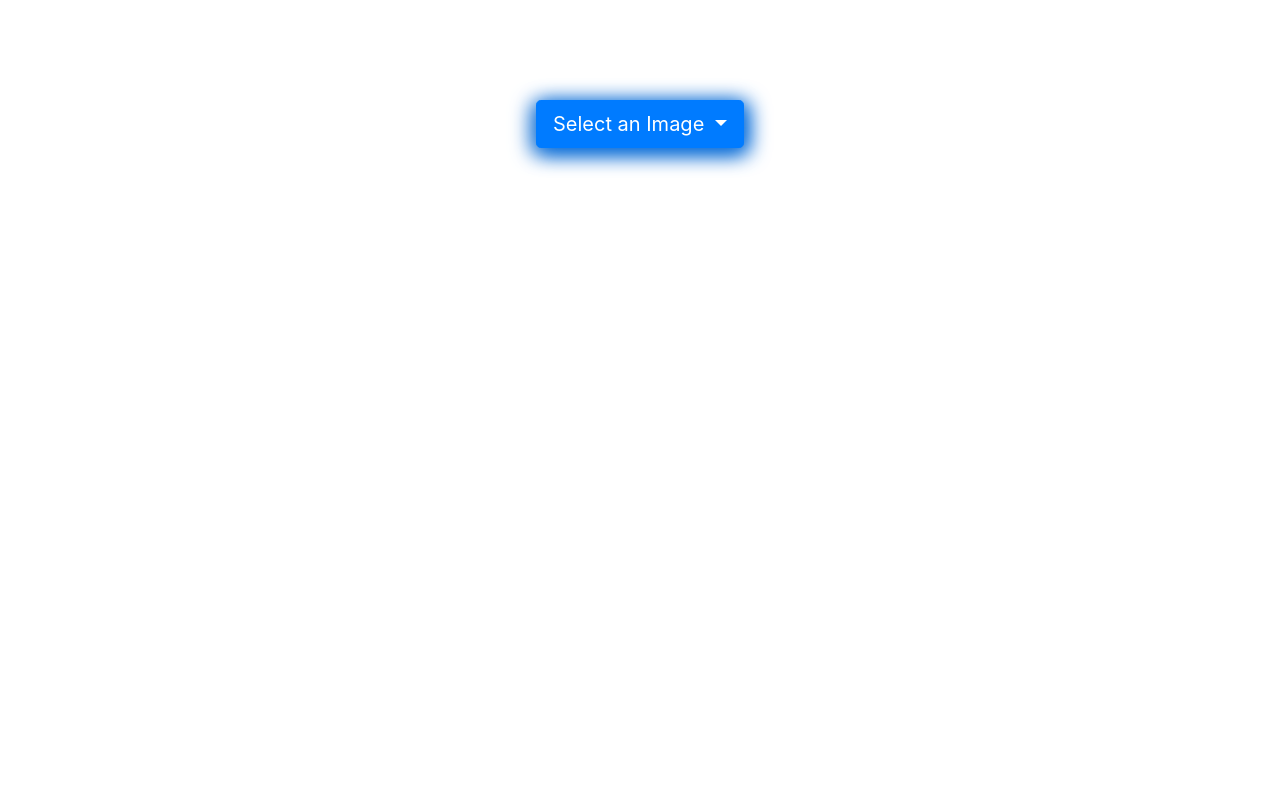
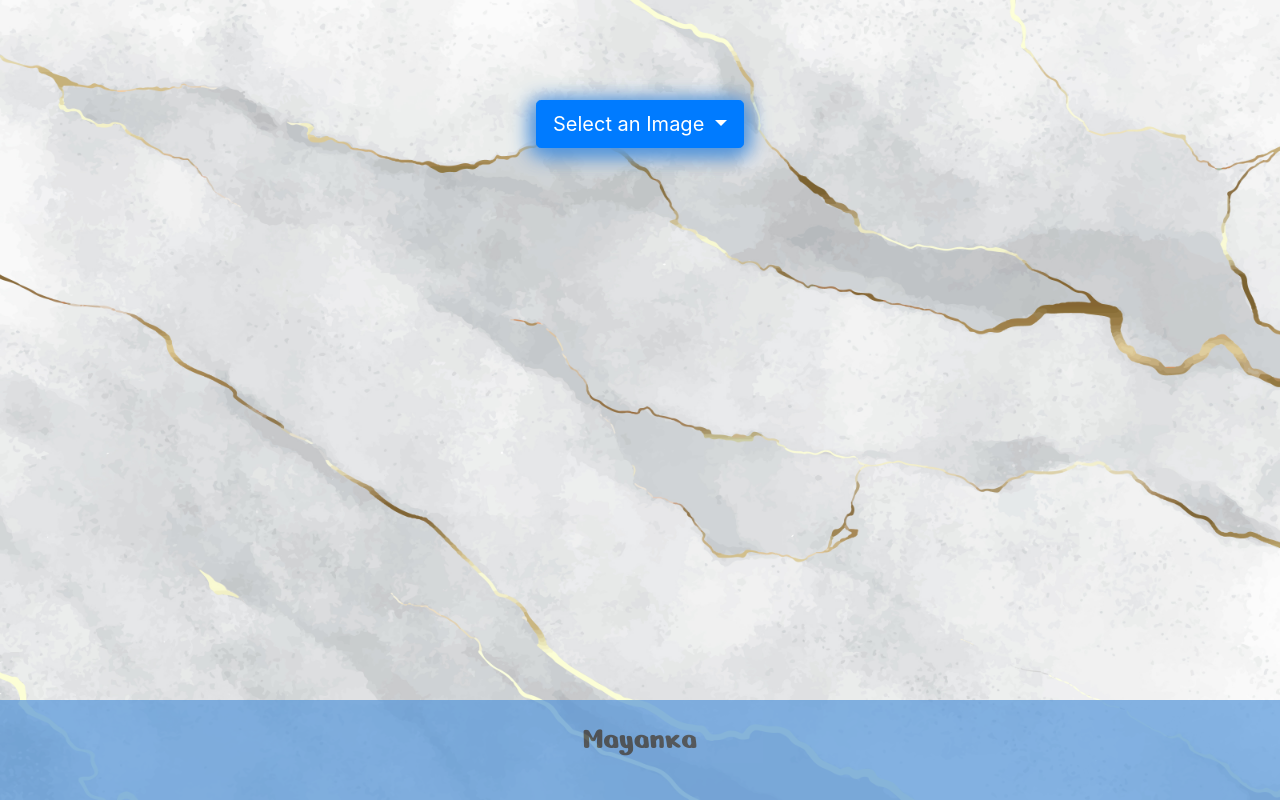
Before and after one commit to PeepingClown/wonderhood-Assignment, a plain HTML site: page index.html in a window 1280 px wide. Drawn offline with nearby package versions, Linux system fonts and the light colour scheme.

Commit message:
added initial background image & footer

```diff
--- a/index.html
+++ b/index.html
@@ -3,6 +3,8 @@
         <title>Wonderhood-assignment</title>
         <script src="https://ajax.googleapis.com/ajax/libs/jquery/3.5.1/jquery.min.js"></script>
         <link rel="stylesheet" href="https://stackpath.bootstrapcdn.com/bootstrap/4.5.2/css/bootstrap.min.css">
+        <link rel="preconnect" href="https://fonts.gstatic.com">
+        <link href="https://fonts.googleapis.com/css2?family=Nerko+One&display=swap" rel="stylesheet">
         <link rel="stylesheet" href="./styles.css">
     </head>
     <body>
@@ -20,7 +22,9 @@
               </div>
         </div>
 
-
+        <footer class="foot">
+            <div class="inner-foot"><h2>Mayanka</h2></div>
+        </footer>
 
 
         <script src="https://cdnjs.cloudflare.com/ajax/libs/popper.js/1.12.9/umd/popper.min.js" integrity="sha384-ApNbgh9B+Y1QKtv3Rn7W3mgPxhU9K/ScQsAP7hUibX39j7fakFPskvXusvfa0b4Q" crossorigin="anonymous"></script>
--- a/styles.css
+++ b/styles.css
@@ -9,7 +9,7 @@
 }
 
 .main-btn{
-    box-shadow: 4px 4px 20px 2px #0069D9,
+    box-shadow: 4px 4px 20px 2px #5596db,
     -4px 4px 20px 2px #5596db;
 }
 
@@ -27,8 +27,20 @@
 
 
 body{
-    /* background-image: url("./images/fourth.jpg"); */
-    background-size:     cover;                      /* <------ */
+    background-image: url("./images/130.jpg");
+    background-size:     cover;
     background-repeat:   no-repeat;
     background-position: center center;
 }
+
+.foot {
+    text-align: center;
+    font-family: 'Nerko One', cursive;
+    background-color:  #5596db;
+    opacity: 0.7;
+    position: absolute;
+    bottom: 0px;
+    width: 100%;
+    height: 100px;
+    padding: 20px;
+}
```
Also changed, not shown: images/130.jpg (added).
